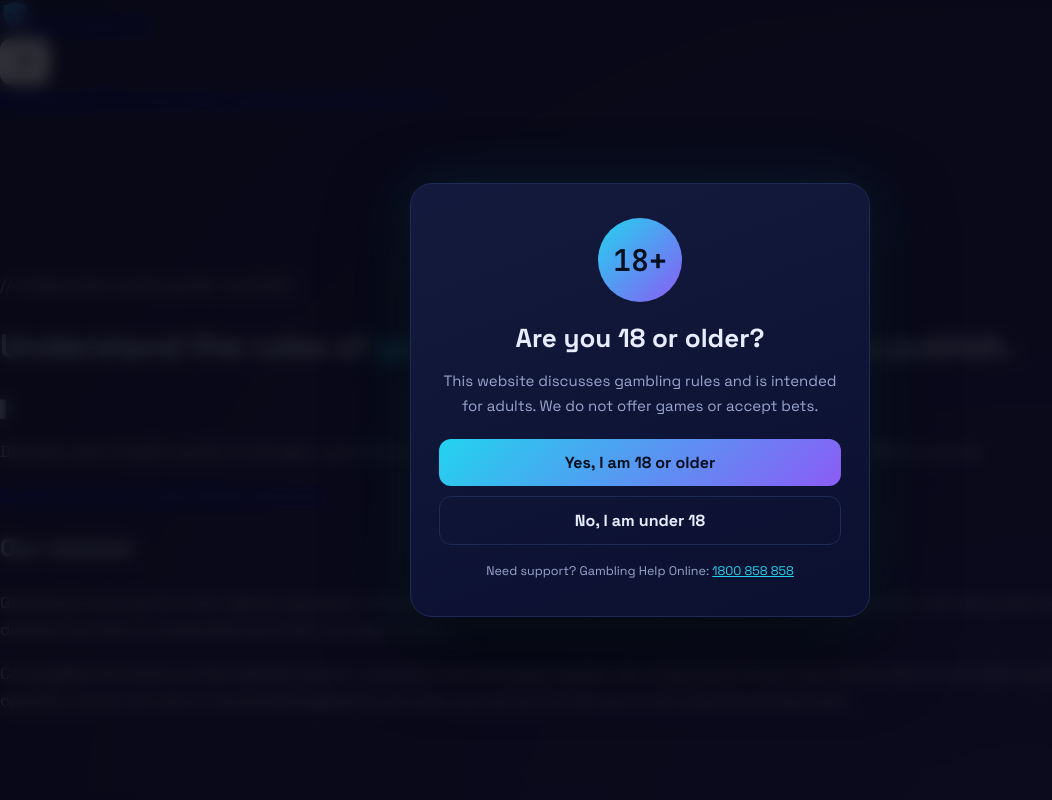
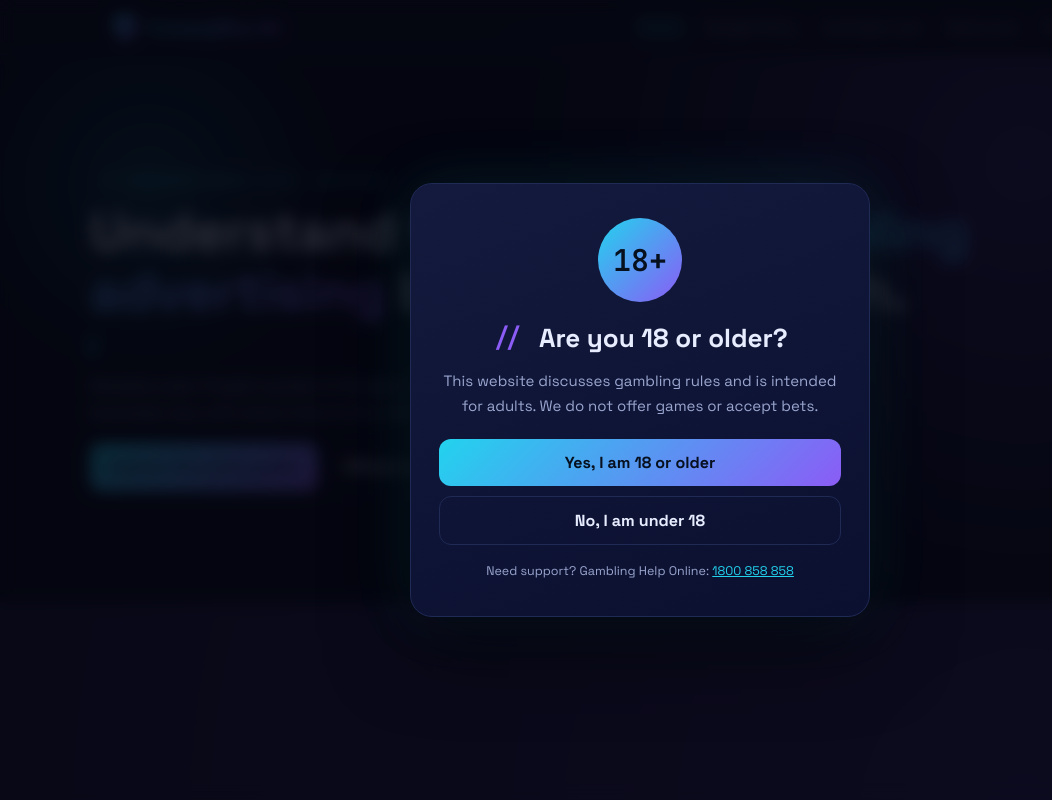
Before and after one commit to kritikatechbite/Policies, a plain HTML site: page age-popup.html in a window 1280 px wide. Shown: the top 800 px of the page, without its empty margins (0-1052 px from the left). Drawn offline with Linux system fonts and the light colour scheme.

Commit message:
Update age-popup.html

```diff
--- a/age-popup.html
+++ b/age-popup.html
@@ -7,6 +7,12 @@
 <link rel="icon" type="image/svg+xml" href="assets/favicon.svg">
 <link rel="preconnect" href="https://fonts.googleapis.com">
 <link href="https://fonts.googleapis.com/css2?family=Space+Grotesk:wght@400;600;700&family=JetBrains+Mono:wght@400;600&display=swap" rel="stylesheet">
+ <link rel="icon" type="image/svg+xml" href="assets/favicon.svg">
+  <link rel="preconnect" href="https://fonts.googleapis.com">
+  <link
+    href="https://fonts.googleapis.com/css2?family=Space+Grotesk:wght@400;600;700&family=JetBrains+Mono:wght@400;600&display=swap"
+    rel="stylesheet">
+  <link rel="stylesheet" href="css/style.css">
 <style>
 *{box-sizing:border-box}
 :root{--bg:#070a16;--card:#0f1530;--text:#e7ecff;--muted:#9aa6cf;--c1:#22d3ee;--c2:#8b5cf6;--line:#1f2a55}
```
